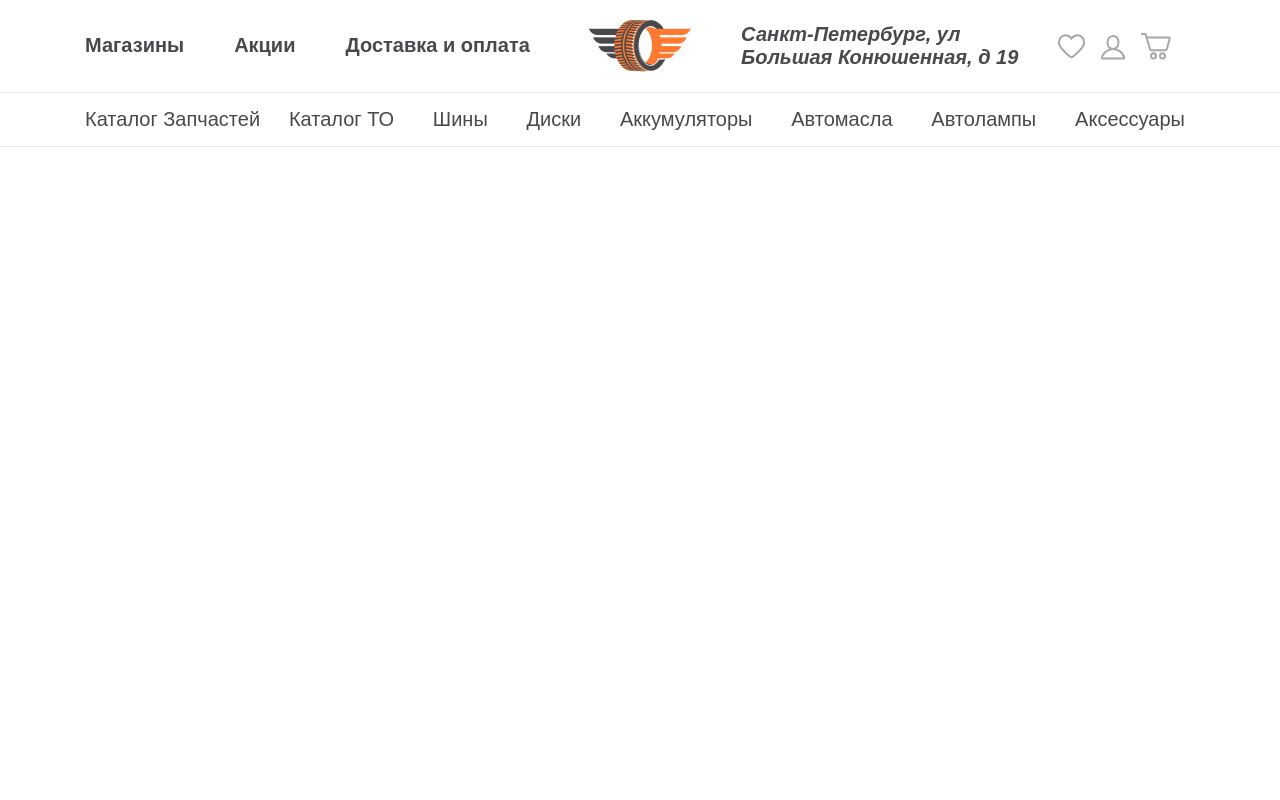
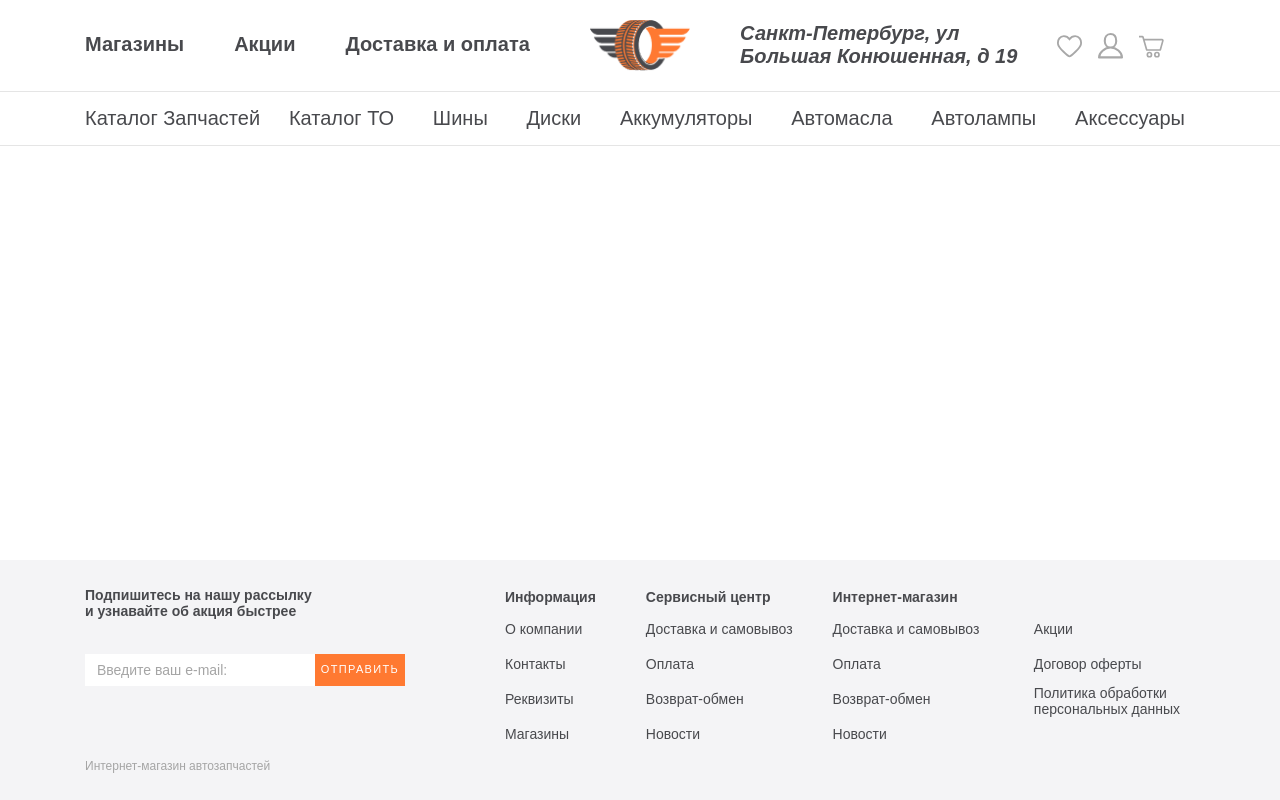
Before and after one commit to ilhomjon55/spares-shop, a React (Create React App) app: page / in a window 1280 px wide. Built offline with nearby package versions, Linux system fonts and the light colour scheme.

Commit message:
Add site footer

```diff
--- a/src/App.js
+++ b/src/App.js
@@ -1,7 +1,14 @@
 import Header from './Components/Header/Header.js';
+import Footer from './Components/Footer/Footer.js';
 
 function App() {
-	return <Header />;
+	return (
+		<>
+			<Header />
+			<main></main>
+			<Footer />
+		</>
+	);
 }
 
 export default App;
--- /dev/null
+++ b/src/Components/Footer/Footer.css
@@ -0,0 +1,186 @@
+.site-footer {
+	background: #f4f4f6;
+}
+
+.site-footer .container {
+	padding-top: 15px;
+	padding-bottom: 15px;
+}
+
+.site-footer__inner {
+	display: flex;
+}
+
+.footer__email-form {
+	width: 100%;
+	max-width: 320px;
+}
+
+.footer__email-heading {
+	max-width: 230px;
+	margin-bottom: 35px;
+	font-weight: bold;
+	font-size: 14px;
+	line-height: 16px;
+}
+
+.footer__email-box {
+	width: 100%;
+	display: flex;
+}
+
+.footer__email-input {
+	flex-grow: 1;
+	padding-top: 8px;
+	padding-bottom: 8px;
+	padding-left: 12px;
+	font-size: 14px;
+	border: none;
+}
+
+.footer__email-input::placeholder {
+	font-size: 14px;
+	line-height: 16px;
+	color: #a5a5a5;
+}
+
+.footer__email-submit-btn {
+	background: #ff7931;
+	border: none;
+	font-size: 11px;
+	line-height: 13px;
+	letter-spacing: 0.12em;
+	text-transform: uppercase;
+	color: #ffffff;
+}
+
+.footer__email-submit-btn:hover {
+	opacity: 0.7;
+}
+
+.info {
+	margin-left: 100px;
+}
+
+.info__heading {
+	margin-bottom: 10px;
+	font-weight: bold;
+	font-size: 14px;
+	line-height: 16px;
+	color: #48494d;
+}
+
+.info__list {
+	list-style-type: none;
+	margin-top: 0;
+	margin-bottom: 0;
+	padding-left: 0;
+}
+
+.info__item + .info__item {
+	margin-top: 8px;
+}
+
+.info__link {
+	font-size: 14px;
+	line-height: 16px;
+	color: #48494d;
+	text-decoration: none;
+}
+
+.info__link:hover {
+	opacity: 0.7;
+}
+
+.service-center {
+	margin-left: 50px;
+}
+
+.service-center__heading {
+	margin-bottom: 10px;
+	font-weight: bold;
+	font-size: 14px;
+	line-height: 16px;
+	color: #48494d;
+}
+
+.service-center__list {
+	list-style-type: none;
+	margin-top: 0;
+	margin-bottom: 0;
+	padding-left: 0;
+}
+
+.service-center__item {
+	white-space: nowrap;
+}
+
+.service-center__item + .service-center__item {
+	margin-top: 8px;
+}
+
+.service-center__link {
+	font-size: 14px;
+	line-height: 16px;
+	color: #48494d;
+	text-decoration: none;
+}
+
+.service-center__link:hover {
+	opacity: 0.7;
+}
+
+.footer-nav {
+	margin-left: 40px;
+}
+
+.footer-nav__heading {
+	margin-bottom: 10px;
+	font-weight: bold;
+	font-size: 14px;
+	line-height: 16px;
+	color: #48494d;
+}
+
+.footer-nav__lists-wrapper {
+	display: flex;
+}
+
+.footer-nav__list {
+	width: 100%;
+	max-width: 200px;
+	list-style-type: none;
+	margin-top: 0;
+	margin-bottom: 0;
+	padding-left: 0;
+}
+
+.footer-nav__list + .footer-nav__list {
+	margin-left: 40px;
+}
+
+.footer-nav__item {
+	flex-shrink: 0;
+}
+
+.footer-nav__item + .footer-nav__item {
+	margin-top: 8px;
+}
+
+.footer-nav__link {
+	display: inline-block;
+	font-size: 14px;
+	line-height: 16px;
+	color: #48494d;
+	text-decoration: none;
+}
+
+.footer-nav__link:hover {
+	opacity: 0.7;
+}
+
+.site-copyright {
+	font-size: 12px;
+	line-height: 14px;
+	color: #a5a5a5;
+}
--- /dev/null
+++ b/src/Components/Footer/Footer.js
@@ -0,0 +1,144 @@
+import { Link } from 'react-router-dom';
+import './Footer.css';
+
+function Footer() {
+	return (
+		<>
+			<footer className='site-footer'>
+				<div className='container'>
+					<div className='site-footer__inner'>
+						<form className='footer__email-form' method='POST'>
+							<h2 className='footer__email-heading'>
+								Подпишитесь на нашу рассылку и узнавайте об акция
+								быстрее
+							</h2>
+							<div className='footer__email-box'>
+								<input
+									className='footer__email-input'
+									type='email'
+									placeholder='Введите ваш e-mail:'
+								/>
+								<button className='footer__email-submit-btn'>
+									Отправить
+								</button>
+							</div>
+						</form>
+
+						<div className='info'>
+							<h3 className='info__heading'>Информация</h3>
+							<ul className='info__list'>
+								<li className='info__item'>
+									<Link className='info__link' to='/about'>
+										О компании
+									</Link>
+								</li>
+								<li className='info__item'>
+									<Link className='info__link' to='/contacts'>
+										Контакты
+									</Link>
+								</li>
+								<li className='info__item'>
+									<Link className='info__link' to='/requisites'>
+										Реквизиты
+									</Link>
+								</li>
+								<li className='info__item'>
+									<Link className='info__link' to='/shops'>
+										Магазины
+									</Link>
+								</li>
+							</ul>
+						</div>
+
+						<div className='service-center'>
+							<h3 className='service-center__heading'>
+								Сервисный центр
+							</h3>
+							<ul className='service-center__list'>
+								<li className='service-center__item'>
+									<Link
+										className='service-center__link'
+										to='/delivery'>
+										Доставка и самовывоз
+									</Link>
+								</li>
+								<li className='service-center__item'>
+									<Link className='service-center__link' to='/payment'>
+										Оплата
+									</Link>
+								</li>
+								<li className='service-center__item'>
+									<Link
+										className='service-center__link'
+										to='/return-exchange'>
+										Возврат-обмен
+									</Link>
+								</li>
+								<li className='service-center__item'>
+									<Link className='service-center__link' to='/news'>
+										Новости
+									</Link>
+								</li>
+							</ul>
+						</div>
+
+						<div className='footer-nav'>
+							<h3 className='footer-nav__heading'>Интернет-магазин</h3>
+							<div className='footer-nav__lists-wrapper'>
+								<ul className='footer-nav__list'>
+									<li className='footer-nav__item'>
+										<Link className='footer-nav__link' to='/delivery'>
+											Доставка и самовывоз
+										</Link>
+									</li>
+									<li className='footer-nav__item'>
+										<Link className='footer-nav__link' to='/payment'>
+											Оплата
+										</Link>
+									</li>
+									<li className='footer-nav__item'>
+										<Link
+											className='footer-nav__link'
+											to='/return-exchange'>
+											Возврат-обмен
+										</Link>
+									</li>
+									<li className='footer-nav__item'>
+										<Link className='footer-nav__link' to='/news'>
+											Новости
+										</Link>
+									</li>
+								</ul>
+								<ul className='footer-nav__list'>
+									<li className='footer-nav__item'>
+										<Link
+											className='footer-nav__link'
+											to='/promotions'>
+											Акции
+										</Link>
+									</li>
+									<li className='footer-nav__item'>
+										<Link
+											className='footer-nav__link'
+											to='/contractoffer'>
+											Договор оферты
+										</Link>
+									</li>
+									<li className='footer-nav__item'>
+										<Link className='footer-nav__link' to='/policy'>
+											Политика обработки персональных данных
+										</Link>
+									</li>
+								</ul>
+							</div>
+						</div>
+					</div>
+
+					<p className='site-copyright'>Интернет-магазин автозапчастей</p>
+				</div>
+			</footer>
+		</>
+	);
+}
+
+export default Footer;
--- a/src/Components/HeaderTop/HeaderTop.js
+++ b/src/Components/HeaderTop/HeaderTop.js
@@ -27,7 +27,12 @@ function HeaderTop() {
 					</ul>
 
 					<Link className='logo__link' to='/home'>
-						<img src='img/logo-img.png' alt='Site logo' />
+						<img
+							src='img/logo-img.png'
+							alt='Site logo'
+							width='100'
+							height='50'
+						/>
 					</Link>
 
 					<div className='header-top__right'>
@@ -36,15 +41,30 @@ function HeaderTop() {
 						</address>
 						<div className='header-top__btns'>
 							<Link className='header-top__btn liked-btn' to='/liked'>
-								<img src='img/like.svg' alt='Like icon' />
+								<img
+									src='img/like.svg'
+									alt='Like icon'
+									width='25'
+									height='25'
+								/>
 							</Link>
 							<Link className='header-top__btn profile-btn' to='/login'>
-								<img src='img/profile.svg' alt='Profile icon' />
+								<img
+									src='img/profile.svg'
+									alt='Profile icon'
+									width='25'
+									height='25'
+								/>
 							</Link>
 							<Link
 								className='header-top__btn korzinka-btn'
 								to='/selected'>
-								<img src='img/korzinka.svg' alt='korzinka icon' />
+								<img
+									src='img/korzinka.svg'
+									alt='korzinka icon'
+									width='25'
+									height='25'
+								/>
 							</Link>
 						</div>
 					</div>
--- a/src/index.css
+++ b/src/index.css
@@ -23,8 +23,6 @@ html {
 
 body {
 	height: 100%;
-	display: flex;
-	flex-direction: column;
 	margin: 0;
 	padding: 0;
 	font-family: 'Arial', 'sans-serif';
@@ -32,7 +30,11 @@ body {
 	line-height: 1.5;
 	color: #48494d;
 }
-
+#root {
+	height: 100%;
+	display: flex;
+	flex-direction: column;
+}
 img {
 	max-width: 100%;
 	height: auto;
```
Also changed, not shown: 1 other file (tests, documents, lock files or other folders).
